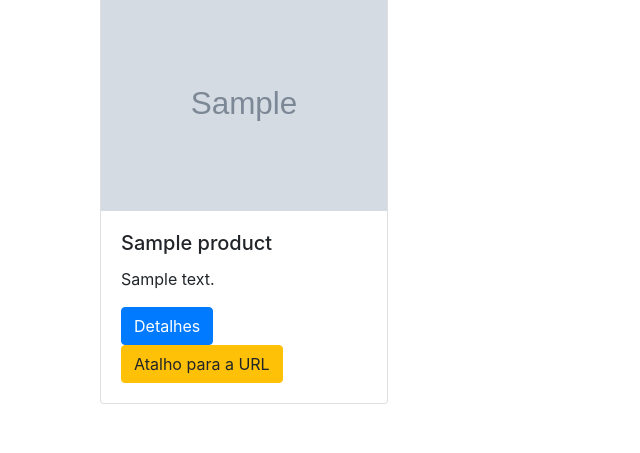
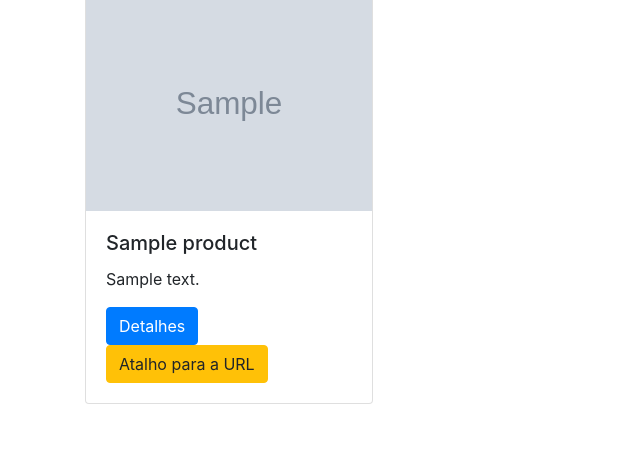
Before and after one commit to leonardofguedes/Ecommerce, a Django app: template global/templates/pages/search.html in a window 1280 px wide. Shown: the part 347-800 px from the top of the page, without its empty margins (0-640 px from the left). Run offline with Django 4.2, Linux system fonts and the light colour scheme; tables that the repository leaves empty hold one stand-in row (values such as "Sample post"); the template is opened without the code that fills it: values that come from a table or form of the project are taken from there, most other values are stand-ins (such as "Sample title", 1, 10 or a date in 2020); grey boxes marked "Sample" are stand-in pictures; some libraries are stand-ins or nearby versions.

Commit message:
Inserindo o for dentro da div adequada

```diff
--- a/global/templates/pages/search.html
+++ b/global/templates/pages/search.html
@@ -1,12 +1,14 @@
 {% extends "partials/base.html" %}
 {% block content %}
-        <div class="main-content main-content-list container">
-        {% for produto in products %}
-            {% include 'partials/card.html' %}
-        {% empty %}
-            <div class="center m-y">
-                <h1>O produto não foi encontrado 🥲</h1>
+        <div class="container">
+            <div class="row">
+                {% for produto in products %}
+                    {% include 'partials/card.html' %}
+                {% empty %}
+                <div class="center m-y">
+                    <h1>O produto não foi encontrado</h1>
+                </div>
+                {% endfor %}
             </div>
-        {% endfor %}
         </div>
 {% endblock content %}
```
